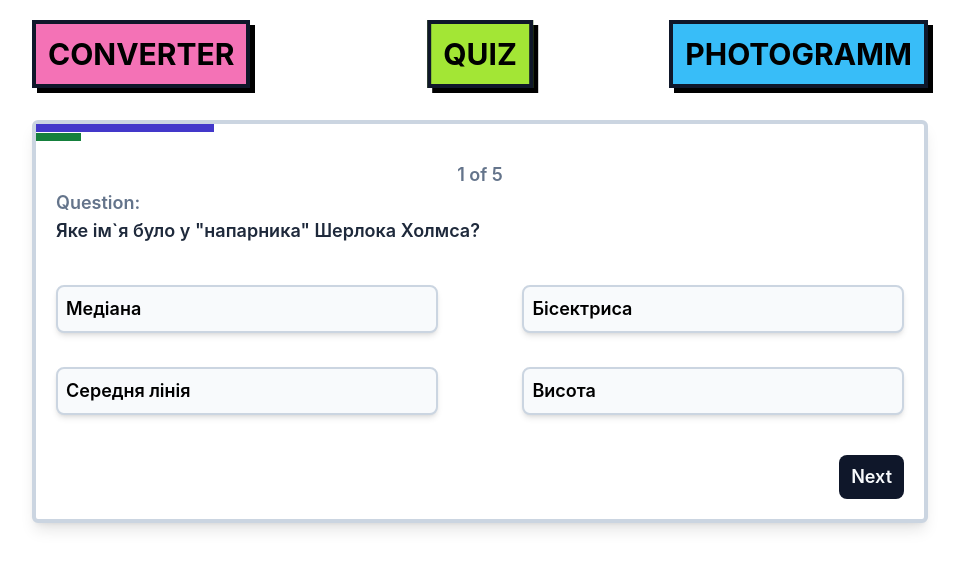
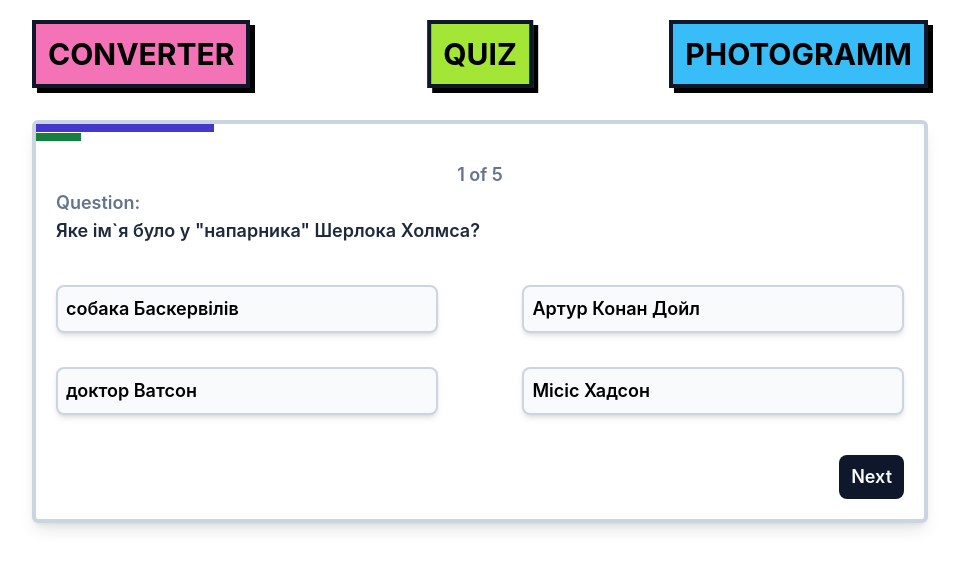
Before and after one commit to VelHRH/FrontCourse, a React (Create React App) app in the folder project3/: page /quiz in a window 1280 px wide. Shown: the top 568 px of the page, without its empty margins (160-1124 px from the left). Built offline with nearby package versions, Linux system fonts and the light colour scheme.

Commit message:
onclick listeners on answers

```diff
--- a/project3/src/components/Task2/Choice.jsx
+++ b/project3/src/components/Task2/Choice.jsx
@@ -1,8 +1,9 @@
 import React from "react";
 
-export const Choice = ({ mr, mt, children }) => {
+export const Choice = ({ mr, mt, children, addAnswer }) => {
  return (
   <div
+   onClick={() => addAnswer(children)}
    className={`w-[45%] ${mr} ${mt} p-2 border-2 bg-slate-50 rounded-lg border-slate-300 shadow-md cursor-pointer hover:bg-slate-100 active:bg-indigo-700 active:text-slate-50`}
   >
    {children}
--- a/project3/src/components/Task2/Progressbar.jsx
+++ b/project3/src/components/Task2/Progressbar.jsx
@@ -3,20 +3,28 @@ import React, { useEffect, useState } from "react";
 export const Progressbar = ({ question, qSwitcher }) => {
  const [width, setWidth] = useState((100 / 5) * question);
  const [timer, setTimer] = useState(10);
+
  useEffect(() => {
   setWidth(question * 20);
  }, [question]);
+
  useEffect(() => {
   setTimer(10);
  }, [question]);
+
  useEffect(() => {
-  if (timer > 0) {
-   setTimeout(() => setTimer(timer - 1), 1000);
+  let counter;
+  if (timer > -1) {
+   counter = setTimeout(() => setTimer((prev) => prev - 1), 1000);
   }
-  if (timer === 0) {
+  if (timer === -1) {
    qSwitcher();
   }
+  return () => {
+   clearTimeout(counter);
+  };
  }, [timer]);
+
  return (
   <>
    <div className={`h-2 w-full`}>
--- a/project3/src/components/Task2/Result.jsx
+++ b/project3/src/components/Task2/Result.jsx
@@ -1,5 +1,8 @@
 import React from "react";
 
-export const Result = () => {
- return <div>Result</div>;
+export const Result = ({ answers }) => {
+ console.log(answers);
+ return answers.map((answer) => {
+  return <div key={answer.question}>{answer.answer}</div>;
+ });
 };
--- a/project3/src/pages/Task2.jsx
+++ b/project3/src/pages/Task2.jsx
@@ -4,14 +4,21 @@ import { NextBtn } from "../components/Task2/NextBtn";
 import { Progressbar } from "../components/Task2/Progressbar";
 import { QuestionInfo } from "../components/Task2/QuestionInfo";
 import { Result } from "../components/Task2/Result";
+import { QUESTIONS } from "../components/Task2/data";
 
 const Task2 = () => {
  const [question, setQuestion] = useState(1);
  const [isFinished, setIsFinished] = useState(false);
+ const [answers, setAnswers] = useState([]);
 
  const qSwitcher = () => {
   question < 5 && setQuestion(question + 1);
   question === 5 && setIsFinished(true);
+ };
+
+ const addAnswer = (text) => {
+  setAnswers((prev) => [...prev, { question: question, answer: text }]);
+  console.log(answers);
  };
 
  return (
@@ -22,17 +29,23 @@ const Task2 = () => {
      <>
       <QuestionInfo question={question} />
       <div className="flex flex-wrap my-10">
-       <Choice mr="mr-[10%]">Медіана</Choice>
-       <Choice>Бісектриса</Choice>
-       <Choice mr="mr-[10%]" mt="mt-[4%]">
-        Середня лінія
+       <Choice mr="mr-[10%]" addAnswer={addAnswer}>
+        {QUESTIONS[question].options[0].text}
        </Choice>
-       <Choice mt="mt-[4%]">Висота</Choice>
+       <Choice addAnswer={addAnswer}>
+        {QUESTIONS[question].options[1].text}
+       </Choice>
+       <Choice addAnswer={addAnswer} mr="mr-[10%]" mt="mt-[4%]">
+        {QUESTIONS[question].options[2].text}
+       </Choice>
+       <Choice addAnswer={addAnswer} mt="mt-[4%]">
+        {QUESTIONS[question].options[3].text}
+       </Choice>
       </div>
       <NextBtn qSwitcher={qSwitcher} />
      </>
     )}
-    {isFinished && <Result />}
+    {isFinished && <Result answers={answers} />}
    </div>
   </div>
  );
```
